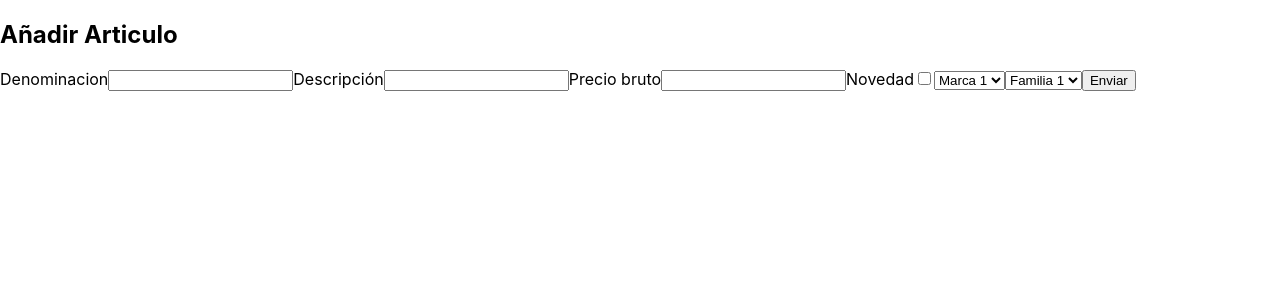
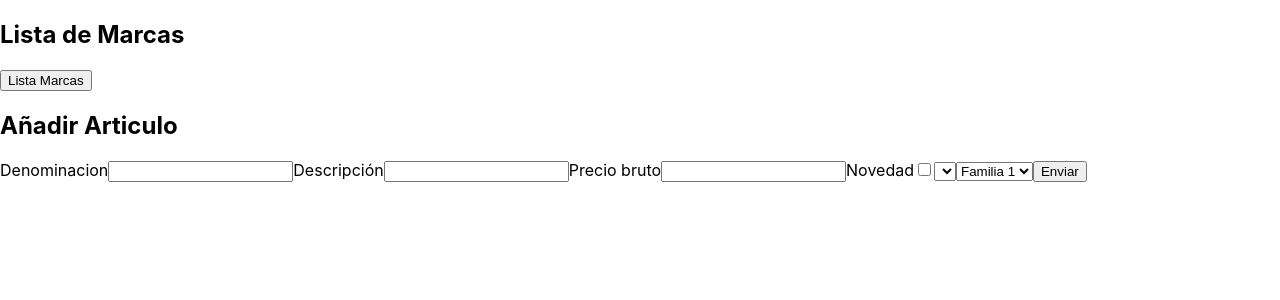
Before and after one commit to MiguelAngelAlvarezFernandez/may-shop, a React (Create React App) app in the folder frontend-admin/: page / in a window 1280 px wide. Shown: the top 300 px of the page. Built offline with nearby package versions, Linux system fonts and the light colour scheme.

Commit message:
AddArticle improved

```diff
--- a/frontend-admin/src/components/AddArticle/AddArticle.jsx
+++ b/frontend-admin/src/components/AddArticle/AddArticle.jsx
@@ -1,6 +1,42 @@
+import { useState } from "react"
+
 function AddArticle() {
+
+    const [ Marcas, setMarcas] = useState([])
+
+    /*fetch("http://localhost:8000/Marca/").then( respuesta => {
+        respuesta.json().then( datos=> {
+            setArticulos(datos)
+        })
+    })*/
+
+    /*async function recuperarArticulos(manexadorDatos) {
+        const respuesta = await fetch("http://localhost:8000/Marca/")
+        const datos = await respuesta.json()
+        setArticulos(datos)
+    }*/
+
+    async function recuperarMarcas() {
+        try {
+            const respuesta = await fetch("http://localhost:8000/Marca/")
+            if (respuesta.ok) {
+                const datos = await respuesta.json()
+                setMarcas(datos)
+            } else {
+                alert("Uuups! Non poidemos recuperar a lista de autores. Intentao de novo.")
+            }
+        } catch (excepcion) {
+            console.error(excepcion)
+            alert(excepcion)
+        }
+    }
+
   return (
     <>
+        <h2>Lista de Marcas</h2>
+        <button onClick={recuperarMarcas}>Lista Marcas</button>
+        <ul>{Marcas.map( marca => <li>{marca.nombre}</li> )}</ul>
+
         <h2>Añadir Articulo</h2>
             <label>
                 Denominacion
@@ -19,9 +55,9 @@ function AddArticle() {
                 <input type="checkbox" value="novedad"/>
             </label>
             <select name="Marcas">
-                <option value="Marca1">Marca 1</option>
-                <option value="Marca2">Marca 2</option>
-                <option value="Marca3">Marca 3</option>
+                {Marcas.map( marca => <option value={marca.id}>{marca.nombre}</option> )}
+                {/*<option value="Marca2">Marca 2</option>
+                <option value="Marca3">Marca 3</option>*/}
             </select>
             <select name="Familias">
                 <option value="Familia1">Familia 1</option>
```
